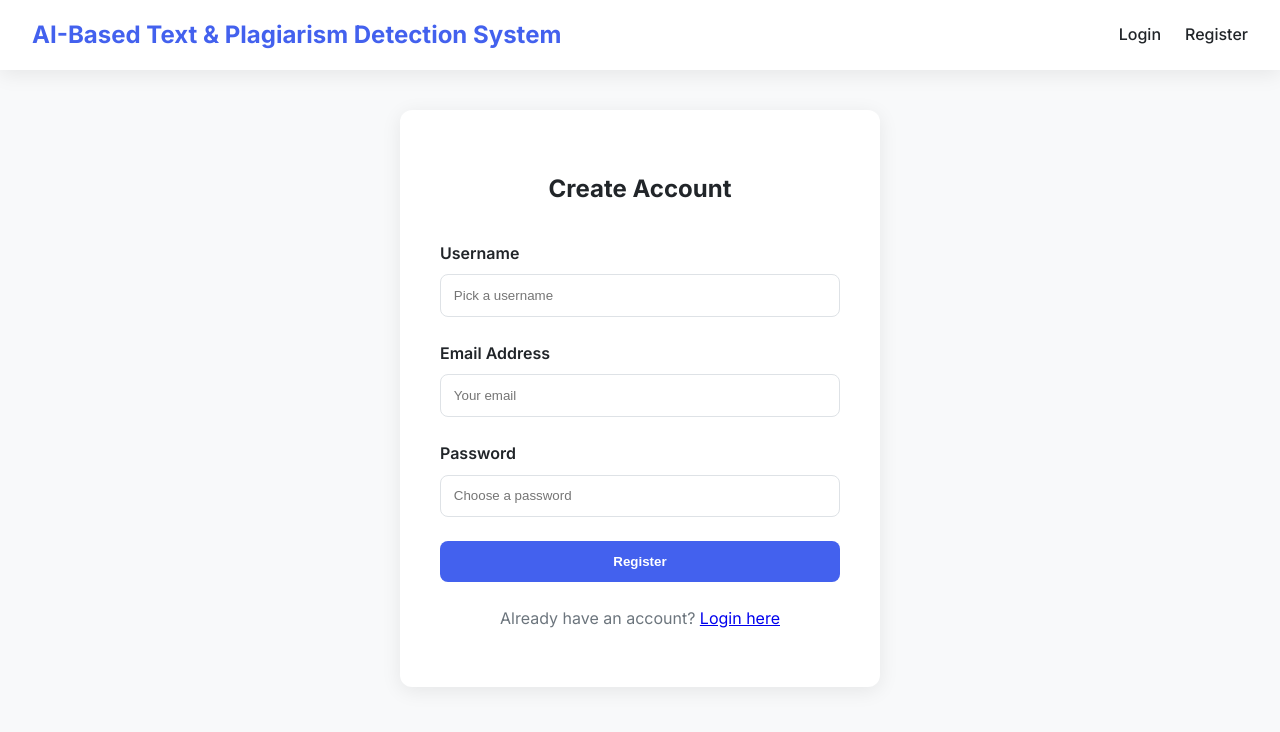
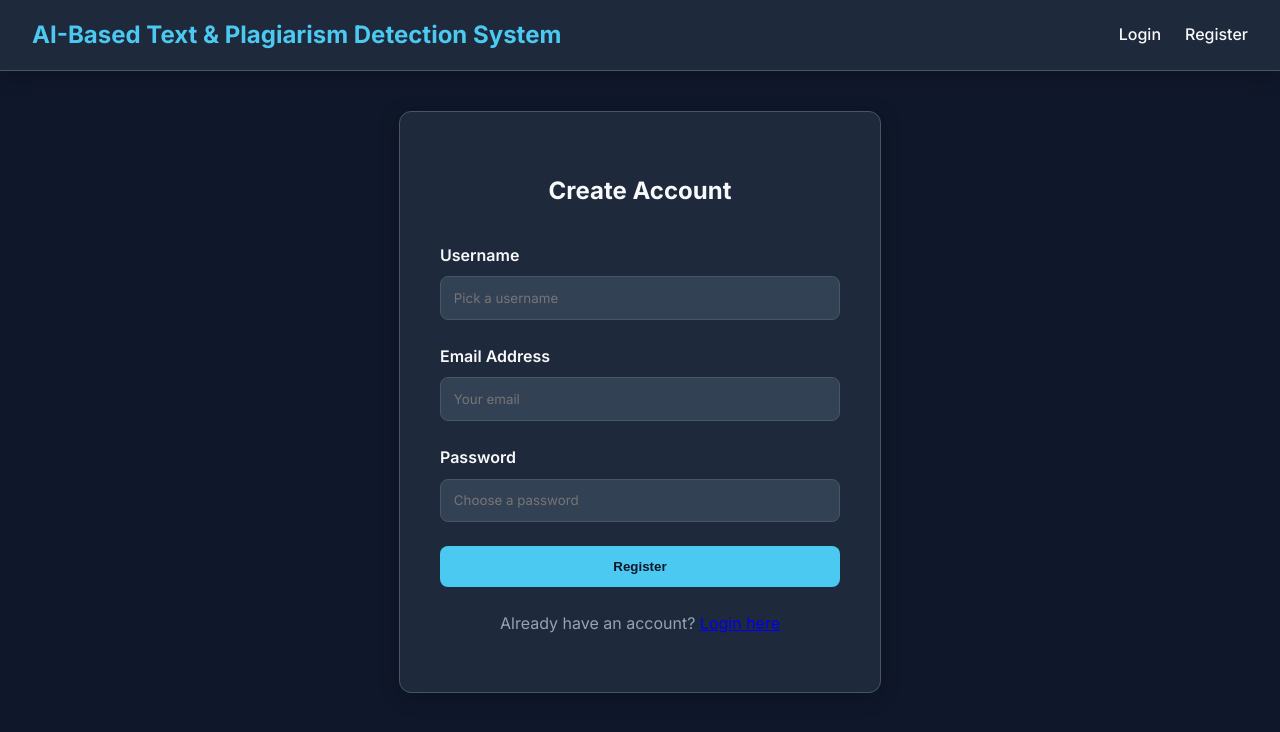
Before and after one commit to Anju-Rajesh/AI-Based-Text-Plagiarism-Detection-System, a Flask app: page /register in a window 1280 px wide. Shown: the top 732 px of the page. Run offline with Flask 3, Linux system fonts and the light colour scheme.

Commit message:
Project updated

```diff
--- a/static/style.css
+++ b/static/style.css
@@ -1,12 +1,14 @@
 :root {
-    --primary-color: #4361ee;
-    --secondary-color: #3f37c9;
-    --bg-color: #f8f9fa;
-    --card-bg: #ffffff;
-    --text-color: #212529;
-    --muted-text: #6c757d;
+    --primary-color: #4cc9f0;
+    --secondary-color: #4895ef;
+    --bg-color: #0f172a;
+    --card-bg: #1e293b;
+    --text-color: #f8f9fa;
+    --muted-text: #94a3b8;
     --border-radius: 12px;
-    --box-shadow: 0 4px 20px rgba(0, 0, 0, 0.08);
+    --box-shadow: 0 4px 20px rgba(0, 0, 0, 0.25);
+    --input-bg: #334155;
+    --input-border: #475569;
 }
 
 
@@ -34,6 +36,7 @@ body {
     display: flex;
     justify-content: space-between;
     align-items: center;
+    border-bottom: 1px solid var(--input-border);
 }
 
 .navbar-brand {
@@ -68,6 +71,7 @@ body {
     box-shadow: var(--box-shadow);
     padding: 2.5rem;
     margin-bottom: 2rem;
+    border: 1px solid var(--input-border);
 }
 
 .form-group {
@@ -78,6 +82,7 @@ label {
     display: block;
     margin-bottom: 0.5rem;
     font-weight: 600;
+    color: var(--text-color);
 }
 
 input[type="text"],
@@ -86,9 +91,19 @@ input[type="password"],
 textarea {
     width: 100%;
     padding: 0.8rem;
-    border: 1px solid #dee2e6;
+    border: 1px solid var(--input-border);
     border-radius: 8px;
     box-sizing: border-box;
+    background-color: var(--input-bg);
+    color: var(--text-color);
+    font-family: inherit;
+}
+
+input:focus,
+textarea:focus {
+    outline: none;
+    border-color: var(--primary-color);
+    box-shadow: 0 0 0 2px rgba(76, 201, 240, 0.2);
 }
 
 textarea {
@@ -110,12 +125,14 @@ textarea {
 
 .btn-primary {
     background-color: var(--primary-color);
-    color: white;
+    color: #0f172a;
+    /* Dark text on bright button for contrast */
 }
 
 .btn-primary:hover {
     background-color: var(--secondary-color);
     transform: translateY(-1px);
+    box-shadow: 0 4px 12px rgba(76, 201, 240, 0.3);
 }
 
 /* Results Section */
```
Also changed, not shown: other parts of static/style.css (+35 -6 lines), utils/ai_detector.py (+52 -28 lines), instance/database.db.
